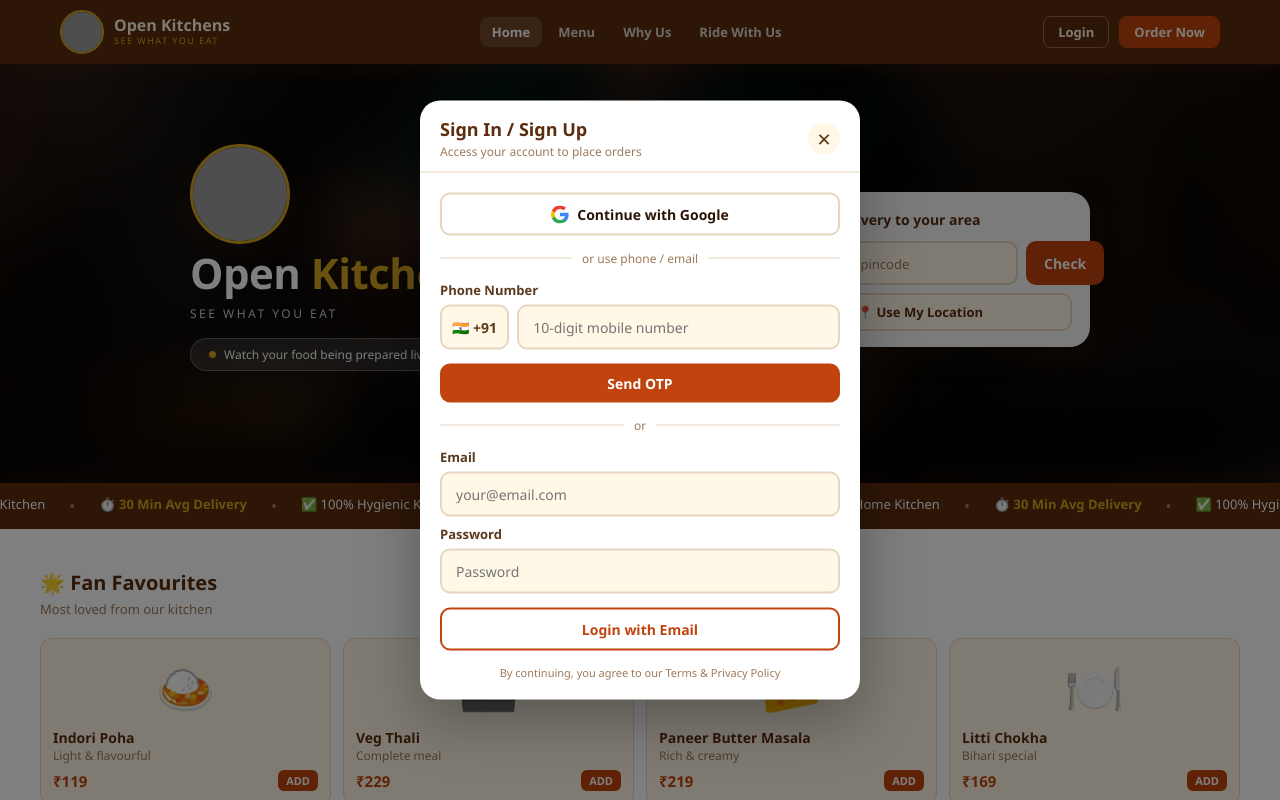
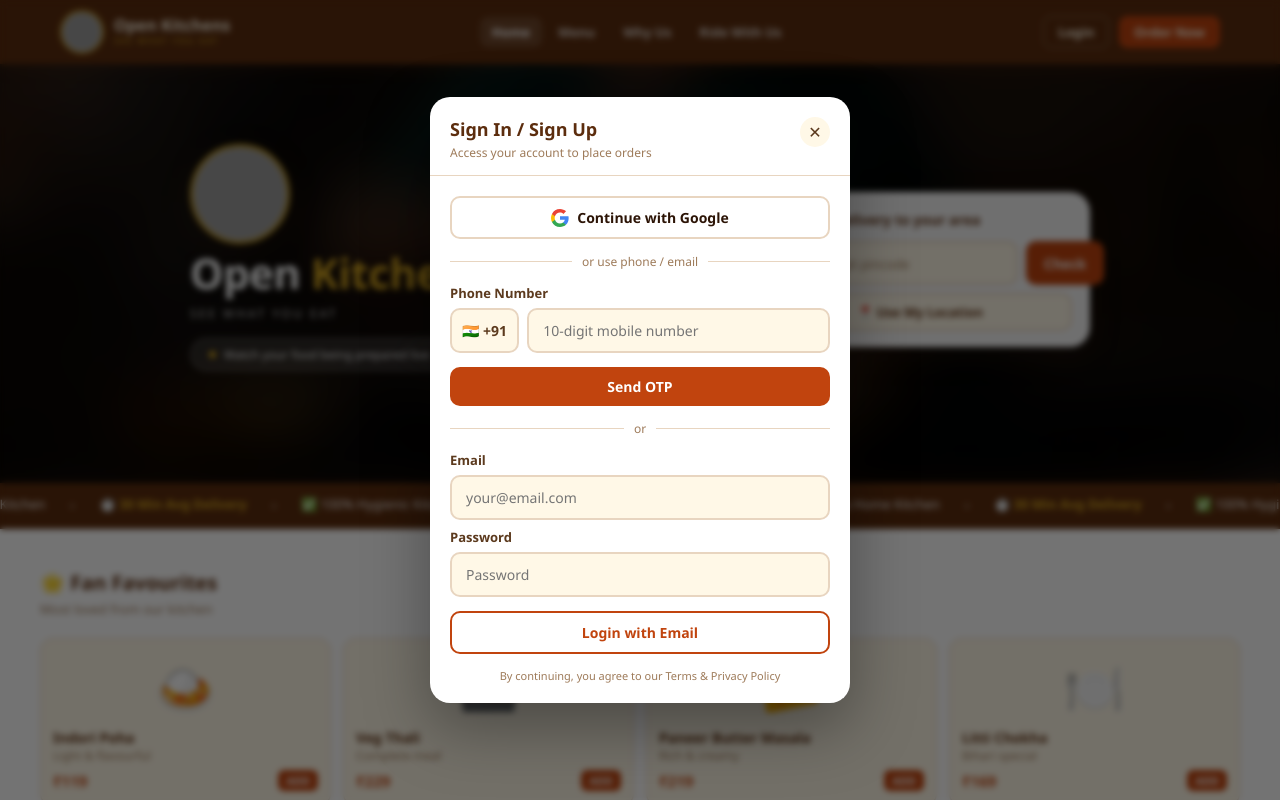
Before and after one commit to Octaves0911/open-kitchens, a website: page public/index.html in a window 1280 px wide. Both pictures are taken after a click on the button "Login". Shown: the top 800 px of the page. Drawn offline with Linux system fonts and the light colour scheme; grey boxes are pictures that could not be loaded.

Commit message:
fix: rebuild auth as proper centered dialog popup with backdrop & animations

```diff
--- a/public/css/app.css
+++ b/public/css/app.css
@@ -244,62 +244,62 @@
 .cart-overlay { position: fixed; inset: 0; background: rgba(0,0,0,.5); z-index: 200; opacity: 0; pointer-events: none; transition: opacity .3s; }
 .cart-overlay.open { opacity: 1; pointer-events: all; }
 
-/* ── Auth Modal (centered popup on desktop, bottom sheet on mobile) ── */
+/* ── Auth Modal — centered dialog, responsive on all screen sizes ── */
 .auth-modal {
-  position: fixed; z-index: 202;
+  display: none;                      /* hidden by default; JS adds .open */
+  position: fixed;
+  inset: 0;
+  z-index: 300;                       /* above everything */
+  align-items: center;
+  justify-content: center;
+  padding: 16px;
+}
+.auth-modal.open { display: flex; }
+.auth-modal-backdrop {
+  position: absolute; inset: 0;
+  background: rgba(0,0,0,.55);
+  backdrop-filter: blur(3px);
+  cursor: pointer;
+}
+.auth-modal-dialog {
+  position: relative; z-index: 1;
   background: var(--surface);
-  overflow-y: auto;
-  transition: transform .3s ease, opacity .3s ease;
-  opacity: 0; pointer-events: none;
+  border-radius: 20px;
+  width: 100%; max-width: 420px;
+  max-height: 90vh; overflow-y: auto;
+  box-shadow: 0 24px 64px rgba(0,0,0,.35);
+  animation: authModalIn .25s ease;
 }
-/* Desktop: centered dialog */
-@media (min-width: 540px) {
-  .auth-modal {
-    top: 50%; left: 50%;
-    transform: translate(-50%, -48%) scale(0.96);
-    width: 100%; max-width: 440px; max-height: 90vh;
-    border-radius: 20px;
-    box-shadow: 0 20px 60px rgba(0,0,0,.3);
-  }
-  .auth-modal.open {
-    transform: translate(-50%, -50%) scale(1);
-    opacity: 1; pointer-events: all;
-  }
-  .auth-modal .auth-handle { display: none; }
+@keyframes authModalIn {
+  from { opacity: 0; transform: scale(0.94) translateY(12px); }
+  to   { opacity: 1; transform: scale(1)    translateY(0); }
 }
-/* Mobile: slide-up bottom sheet */
-@media (max-width: 539px) {
-  .auth-modal {
-    bottom: 0; left: 0; right: 0;
-    transform: translateY(100%);
-    border-radius: 20px 20px 0 0;
-    max-height: 92vh;
-    opacity: 1;
-    padding-bottom: env(safe-area-inset-bottom, 16px);
-  }
-  .auth-modal.open {
-    transform: translateY(0);
-    pointer-events: all;
-  }
+/* On very small phones: near full-screen */
+@media (max-width: 440px) {
+  .auth-modal-dialog { max-width: 100%; border-radius: 16px; }
 }
 .auth-modal-header {
-  display: flex; align-items: center; justify-content: space-between;
-  padding: 16px 20px 12px; border-bottom: 1px solid var(--border);
+  display: flex; align-items: flex-start; justify-content: space-between;
+  padding: 20px 20px 14px; border-bottom: 1px solid var(--border);
 }
 .auth-modal-header h3 { font-size: 18px; font-weight: 800; color: var(--brown-dark); margin: 0; }
-.auth-modal-header p { font-size: 12px; color: var(--text-light); margin: 2px 0 0; }
+.auth-modal-header p  { font-size: 12px; color: var(--text-light); margin: 3px 0 0; }
 .auth-modal-close {
-  width: 32px; height: 32px; border-radius: 50%;
+  flex-shrink: 0;
+  width: 30px; height: 30px; border-radius: 50%;
   border: none; background: var(--cream); cursor: pointer;
-  font-size: 18px; line-height: 1; color: var(--text-mid);
+  font-size: 16px; color: var(--text-mid);
   display: flex; align-items: center; justify-content: center;
-  transition: background .2s;
+  transition: background .2s; margin-left: 8px;
 }
 .auth-modal-close:hover { background: var(--border); }
 .auth-modal-body { padding: 20px; }
-.auth-divider { display: flex; align-items: center; gap: 10px; margin: 14px 0; color: var(--text-light); font-size: 12px; }
+.auth-divider {
+  display: flex; align-items: center; gap: 10px;
+  margin: 14px 0; color: var(--text-light); font-size: 12px;
+}
 .auth-divider::before, .auth-divider::after { content: ''; flex: 1; height: 1px; background: var(--border); }
-.auth-handle { width: 40px; height: 4px; background: var(--border); border-radius: 2px; margin: 12px auto 0; }
+.auth-handle { display: none; }
 .cart-sheet {
   position: fixed; bottom: 0; left: 50%; transform: translateX(-50%) translateY(100%);
   background: var(--surface); border-radius: 20px 20px 0 0;
--- a/public/index.html
+++ b/public/index.html
@@ -249,9 +249,9 @@
 </footer>
 
 <!-- ── Auth Modal ─────────────────────────────────────────────────────────── -->
-<div class="cart-overlay" id="authOverlay" onclick="closeAuthSheet()"></div>
 <div class="auth-modal" id="authSheet" role="dialog" aria-modal="true" aria-labelledby="authModalTitle">
-  <div class="auth-handle"></div>
+  <div class="auth-modal-backdrop" onclick="closeAuthSheet()"></div>
+  <div class="auth-modal-dialog">
     <div class="auth-modal-header">
       <div>
         <h3 id="authModalTitle">Sign In / Sign Up</h3>
@@ -282,6 +282,7 @@
       </div>
       <button class="btn btn-outline btn-full" onclick="showToast('Logged in! — demo mode');closeAuthSheet()">Login with Email</button>
       <p style="text-align:center;font-size:11px;color:var(--text-light);margin-top:14px;">By continuing, you agree to our Terms & Privacy Policy</p>
+    </div>
   </div>
 </div>
 
@@ -362,18 +363,21 @@
 }
 
 function openAuthSheet() {
-  document.getElementById('authOverlay').classList.add('open');
   document.getElementById('authSheet').classList.add('open');
+  document.body.style.overflow = 'hidden';
 }
 function closeAuthSheet() {
-  document.getElementById('authOverlay').classList.remove('open');
   document.getElementById('authSheet').classList.remove('open');
+  document.body.style.overflow = '';
 }
 
 document.addEventListener('DOMContentLoaded', () => {
   document.getElementById('pincodeInput')?.addEventListener('keypress', e => {
     if (e.key === 'Enter') checkPincode();
   });
+  document.addEventListener('keydown', e => {
+    if (e.key === 'Escape') closeAuthSheet();
+  });
 });
 </script>
 </body>
```
Also changed, not shown: public/menu.html (+7 -5 lines). Lines whose indentation alone changed are shown as unchanged.
